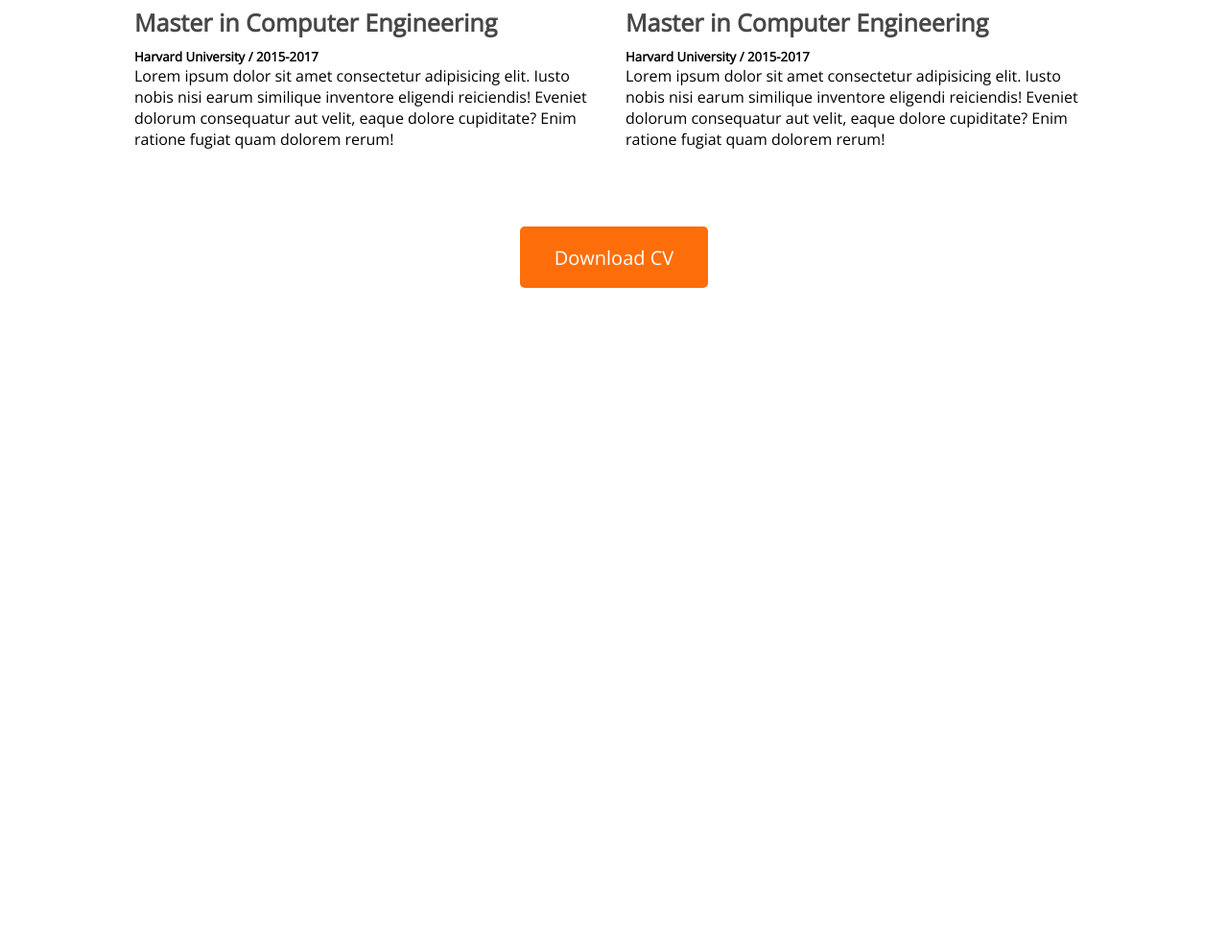
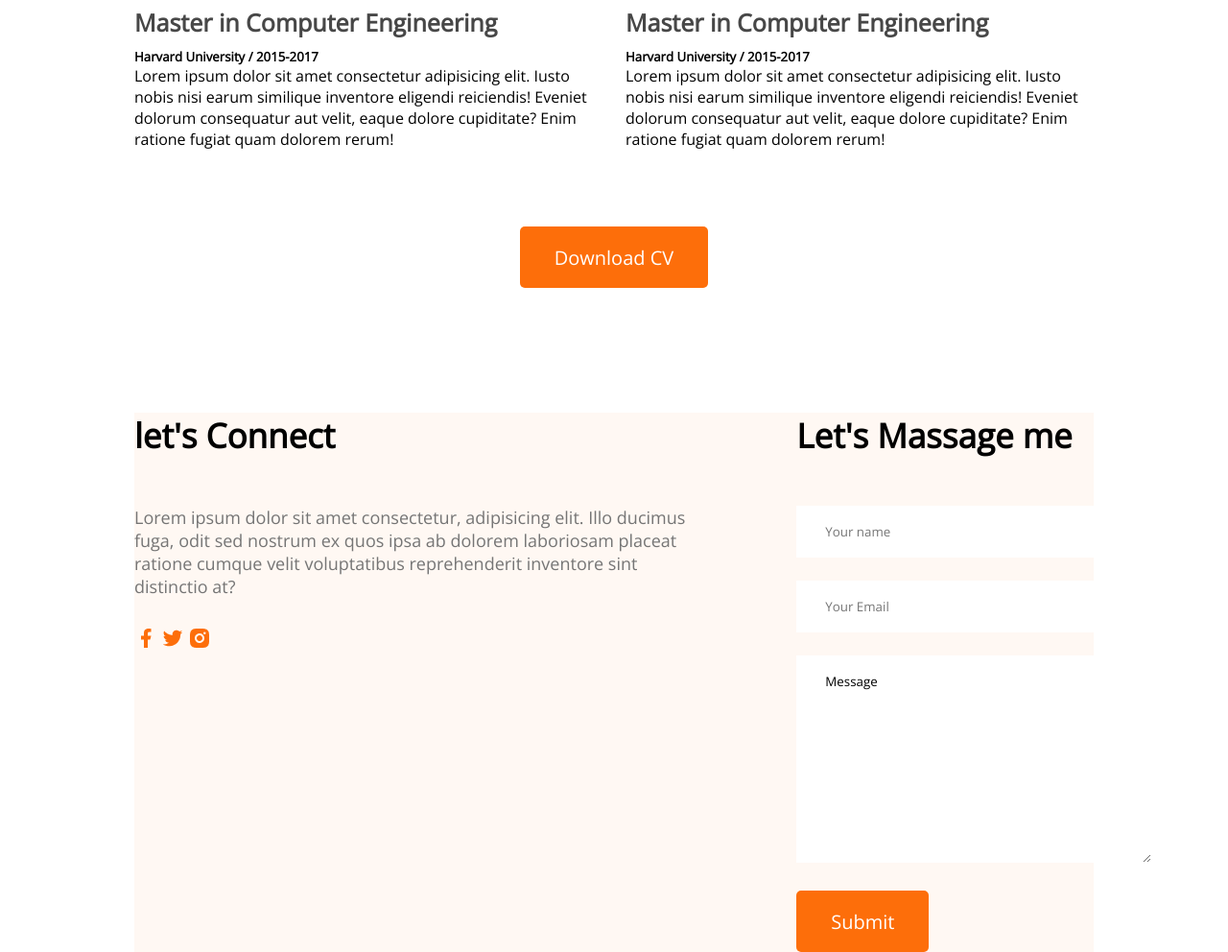
Before and after one commit to khrifath/developer-portfolio, a plain HTML site: page index.html in a window 1280 px wide. Shown: the part 2881-3873 px from the top of the page at 96% size. Before the commit the page ends 3181 px from the top, so only its background shows below. Drawn offline with nearby package versions, Linux system fonts and the light colour scheme.

Commit message:
added contact section.

```diff
--- a/index.html
+++ b/index.html
@@ -145,6 +145,31 @@
                 <button class="btn-primary">Download CV</button>
             </div>
         </section>
+        <!--contact section-->
+        <section class="contact">
+            <div class="">
+                    <h3 class="section-title">let's Connect</h3>
+                    <p class="section-description">Lorem ipsum dolor sit amet consectetur, adipisicing elit. Illo ducimus fuga, odit sed nostrum ex quos ipsa ab dolorem laboriosam placeat ratione cumque velit voluptatibus reprehenderit inventore sint distinctio at?</p>
+                    <a href="">
+                        <img src="images/icons/facebook.png" alt="">
+                    </a>
+                    <a href="">
+                        <img src="images/icons/twitter.png" alt="">
+                    </a>
+                    <a href="">
+                        <img src="images/icons/insta.png" alt="">
+                    </a>
+            </div>
+            <div class="">
+                     <h3 class="section-title">Let's Massage me</h3>
+                     <form action="">
+                        <input type="text" name="" placeholder="Your name">
+                        <input type="email" name="" id=""placeholder="Your Email">
+                        <textarea name="" id="" cols="30" rows="10">Message</textarea>
+                        <input class="btn-primary" type="button" value="Submit">
+                     </form>
+            </div>
+        </section>
     </main>
     <footer>
 
--- a/styles/portfolio.css
+++ b/styles/portfolio.css
@@ -170,3 +170,25 @@ margin-bottom: 20px;
     text-align:center;
     margin-top: 50px;
 }
+/* contact style */
+.contact .section-title{
+text-align:left;
+/* margin-bottom: 10px; */
+
+}
+.contact{
+    display: flex;
+    gap: 100px;
+    background-color: #FFF8F3 ;
+     padding:130px,200px ;
+    /* margin: 10px 200px; */
+}
+.contact input[type="text"],input[type="email"],textarea{
+margin-bottom:24px;
+border: 0ex;
+width: 100% ;
+padding : 18px 30px;
+}
+.contact a{
+    text-decoration: none;
+}
```
